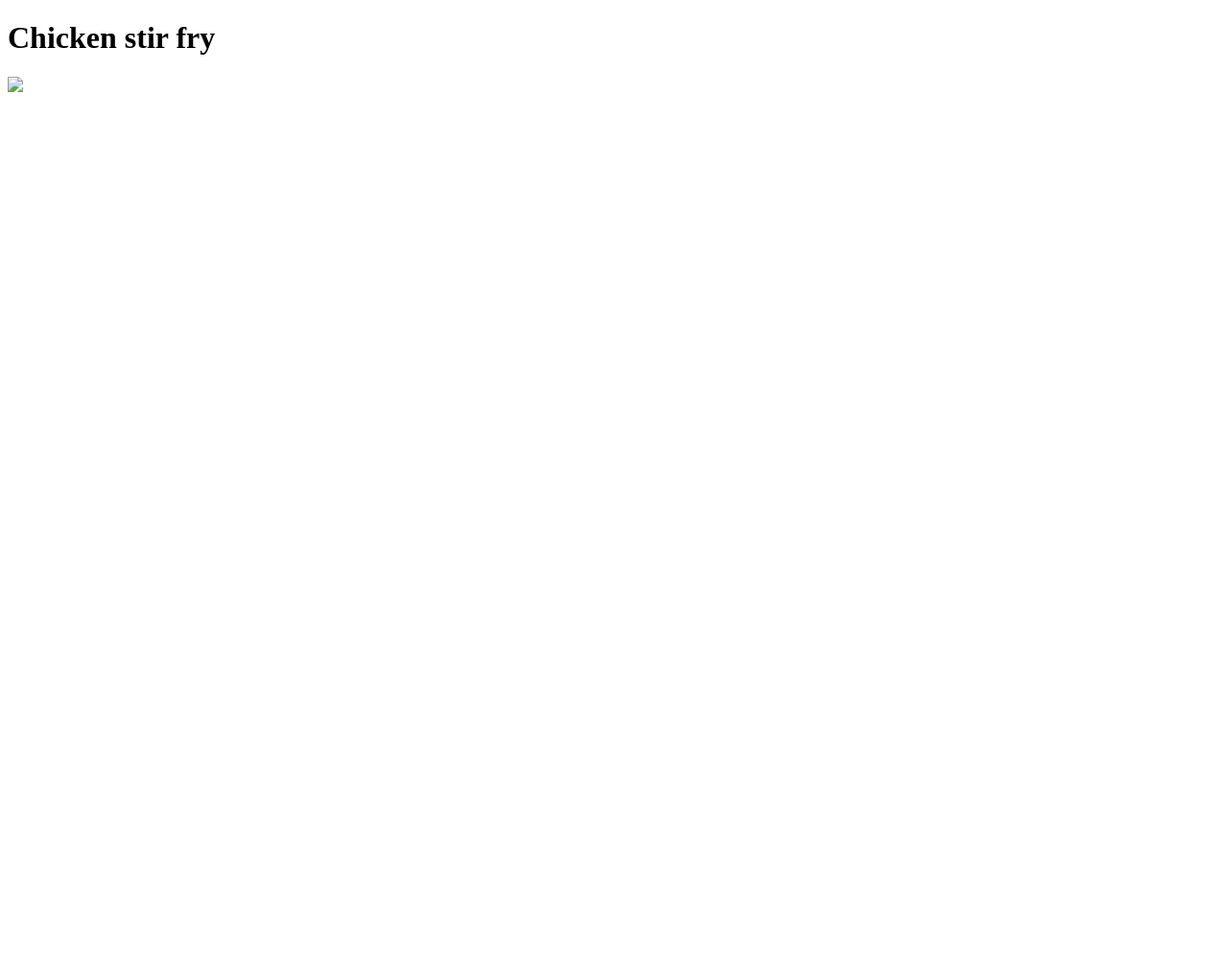
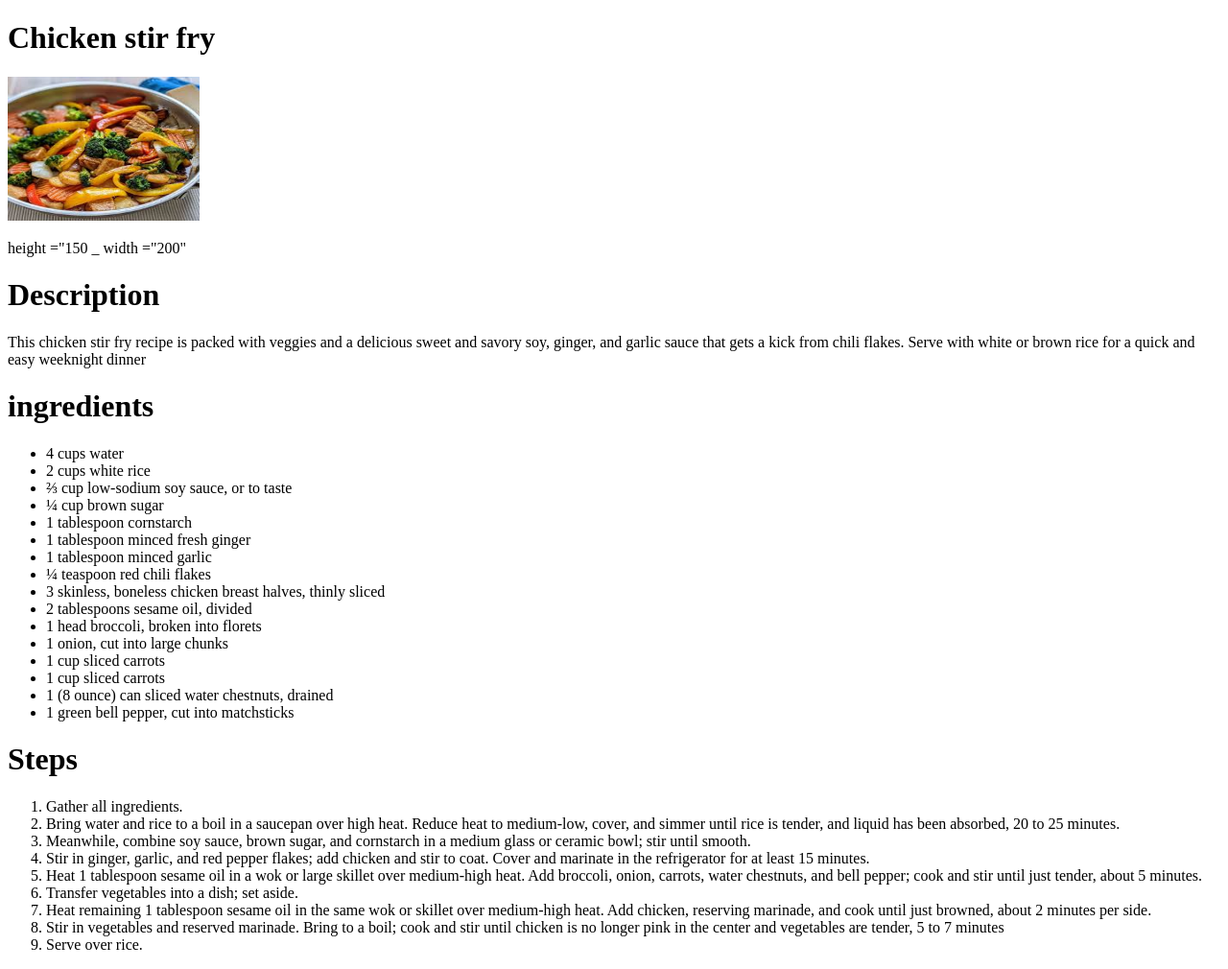
Before and after one commit to Abdisamad6378/odin-projects, a plain HTML site: page odin-recipes/recipes/chicken-stir-fry.html in a window 1280 px wide. Shown: the whole page at 96% size. Before the commit the page ends 800 px from the top, so only its background shows below. Drawn offline with Linux system fonts and the light colour scheme.

Commit message:
commit change

```diff
--- a/odin-recipes/recipes/chicken-stir-fry.html
+++ b/odin-recipes/recipes/chicken-stir-fry.html
@@ -6,7 +6,42 @@
 </head>
  <body>
     <h1>Chicken stir fry</h1>
-    <img src="recipes/chicken-stir-fry.jpg">
+    <img src="chicken-stir-fry.jpg" height="150" width="200">
+    <p>height ="150 _ width ="200"</p>
+    <h1> Description</h1>
+    <p>This chicken stir fry recipe is packed with veggies and a delicious sweet and savory soy, ginger, and garlic sauce that gets a kick from chili flakes. Serve with white or brown rice for a quick and easy weeknight dinner</p>
+    <h1>ingredients</h1>
+    <ul>
+        <li>4 cups water</li>
+        <li>2 cups white rice</li>
+        <li>⅔ cup low-sodium soy sauce, or to taste</li>
+        <li>¼ cup brown sugar</li>
+        <li>1 tablespoon cornstarch</li>
+        <li>1 tablespoon minced fresh ginger</li>
+        <li>1 tablespoon minced garlic</li>
+        <li>¼ teaspoon red chili flakes</li>
+        <li>3 skinless, boneless chicken breast halves, thinly sliced</li>
+        <li>2 tablespoons sesame oil, divided</li>
+        <li>1 head broccoli, broken into florets</li>
+        <li>1 onion, cut into large chunks</li>
+        <li>1 cup sliced carrots</li>
+        <li>1 cup sliced carrots</li>
+        <li>1 (8 ounce) can sliced water chestnuts, drained</li>
+        <li>1 green bell pepper, cut into matchsticks</li>
+
+    </ul>
+    <h1>Steps</h1>
+    <ol>
+        <li>Gather all ingredients.</li>
+        <li>Bring water and rice to a boil in a saucepan over high heat. Reduce heat to medium-low, cover, and simmer until rice is tender, and liquid has been absorbed, 20 to 25 minutes.</li>
+        <li>Meanwhile, combine soy sauce, brown sugar, and cornstarch in a medium glass or ceramic bowl; stir until smooth.</li>
+        <li>Stir in ginger, garlic, and red pepper flakes; add chicken and stir to coat. Cover and marinate in the refrigerator for at least 15 minutes.</li>
+        <li>Heat 1 tablespoon sesame oil in a wok or large skillet over medium-high heat. Add broccoli, onion, carrots, water chestnuts, and bell pepper; cook and stir until just tender, about 5 minutes.</li>
+        <li>Transfer vegetables into a dish; set aside.</li>
+        <li>Heat remaining 1 tablespoon sesame oil in the same wok or skillet over medium-high heat. Add chicken, reserving marinade, and cook until just browned, about 2 minutes per side.</li>
+        <li>Stir in vegetables and reserved marinade. Bring to a boil; cook and stir until chicken is no longer pink in the center and vegetables are tender, 5 to 7 minutes</li>
+        <li>Serve over rice.</li>
+    </ol>
 
     <a href="../index.html"></a>
  </body>
```
Also changed, not shown: odin-recipes/index.html (+8 -1 lines), odin-recipes/recipes/Boursin-Scrambled-Eggs.html (added, +33 -0 lines), odin-recipes/recipes/Furikake-salmon.html (added, +30 -0 lines), odin-recipes/recipes/Boursin-Scrambled-EggsBoursin-Scrambled-Eggs.jpg (added), odin-recipes/recipes/Furikake-Salmon.jpg (added).
